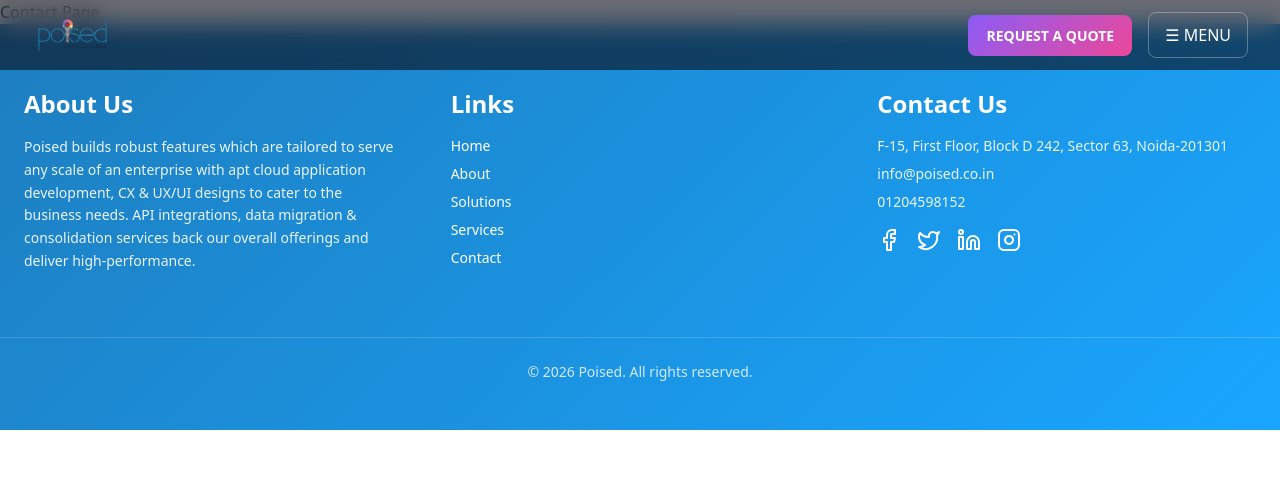
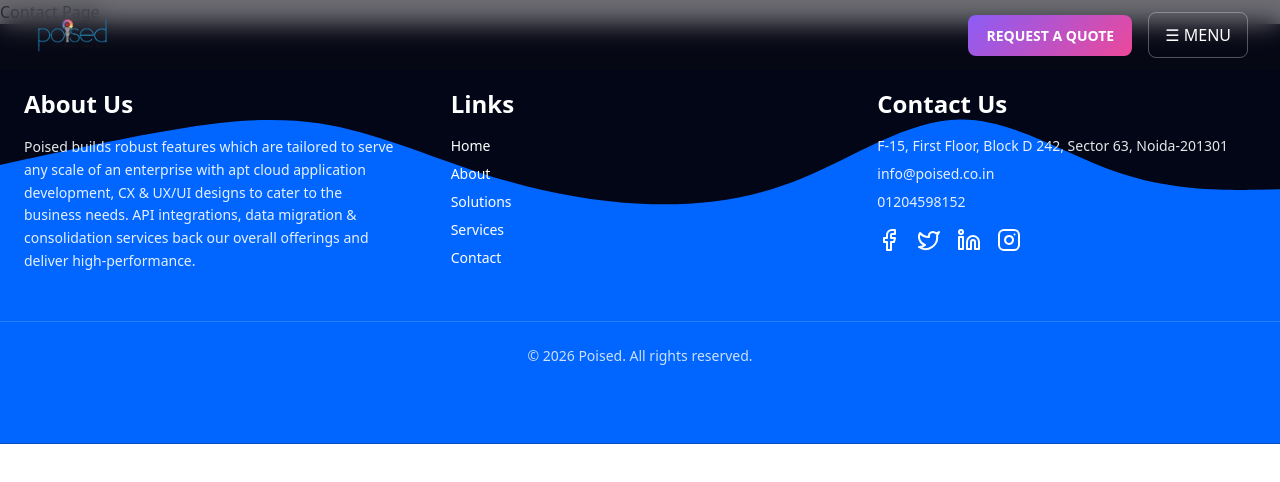
Before and after one commit to kumarkush108/Poised, a React (Vite) app: page /contact in a window 1280 px wide. Shown: the top 482 px of the page. Built offline with nearby package versions, Linux system fonts and the light colour scheme.

Commit message:
add footer svg

```diff
--- a/src/components/layout/Footer.jsx
+++ b/src/components/layout/Footer.jsx
@@ -1,49 +1,45 @@
 import { Facebook, Twitter, Linkedin, Instagram } from "lucide-react";
+// No import needed for public SVG
 
 export default function Footer() {
   return (
     <footer
-      className="relative text-white pt-16 pb-12"
+      className="relative min-h-[420px] text-white pt-16 pb-12"
       style={{
-        background: "linear-gradient(135deg, rgba(5,112,184,0.9) 0%, rgba(0,156,255,0.9) 100%)",
-        color: "#ffffff",
-        paddingBottom: `calc(env(safe-area-inset-bottom) + 3rem)`,
-        backdropFilter: "saturate(180%) blur(10px)",
+        backgroundImage: `url(../../assets/footer-bg.svg)`,
+        backgroundRepeat: "no-repeat",
+        backgroundSize: "cover",
+        backgroundPosition: "bottom center",
+        backgroundColor: "rgb(2, 6, 23)", // Fallback
       }}
     >
-      <div className="max-w-7xl mx-auto px-6 grid grid-cols-1 md:grid-cols-3 gap-12">
-
-        {/* ABOUT US */}
+      {/* Remove debug overlay now */}
+      <div className="max-w-7xl mx-auto px-6 grid grid-cols-1 md:grid-cols-3 gap-12 relative z-10">
+        {/* Your existing content unchanged */}
         <div>
           <h3 className="text-2xl font-bold mb-4">About Us</h3>
-          <p className="text-sm opacity-90 leading-relaxed mb-4">
-            Poised builds robust features which are tailored to serve any scale of an enterprise with apt cloud application development, CX & UX/UI designs to cater to the business needs. API integrations, data migration & consolidation services back our overall offerings and deliver high-performance.
+          <p className="text-sm opacity-90 leading-relaxed">
+            Poised builds robust features which are tailored to serve any scale
+            of an enterprise with apt cloud application development, CX & UX/UI
+            designs to cater to the business needs. API integrations, data
+            migration & consolidation services back our overall offerings and
+            deliver high-performance.
           </p>
         </div>
 
-        {/* QUICK LINKS */}
         <div>
           <h3 className="text-2xl font-bold mb-4">Links</h3>
           <ul className="space-y-2 text-sm">
-            <li>
-              <a href="#home" className="hover:text-cyan-300 transition duration-300">Home</a>
-            </li>
-            <li>
-              <a href="#about" className="hover:text-cyan-300 transition duration-300">About</a>
-            </li>
-            <li>
-              <a href="#solutions" className="hover:text-cyan-300 transition duration-300">Solutions</a>
-            </li>
-            <li>
-              <a href="#services" className="hover:text-cyan-300 transition duration-300">Services</a>
-            </li>
-            <li>
-              <a href="#contact" className="hover:text-cyan-300 transition duration-300">Contact</a>
-            </li>
+            {["Home", "About", "Solutions", "Services", "Contact"].map((item) => (
+              <li key={item}>
+                <a href={`#${item.toLowerCase()}`} className="hover:text-cyan-300 transition">
+                  {item}
+                </a>
+              </li>
+            ))}
           </ul>
         </div>
 
-        {/* CONTACT INFO */}
         <div>
           <h3 className="text-2xl font-bold mb-4">Contact Us</h3>
           <p className="text-sm opacity-90 mb-2">
@@ -52,19 +48,16 @@ export default function Footer() {
           <p className="text-sm opacity-90 mb-2">info@poised.co.in</p>
           <p className="text-sm opacity-90 mb-4">01204598152</p>
 
-          {/* SOCIAL ICONS */}
-          <div className="flex space-x-4 mt-2">
-            <a href="#" className="hover:text-cyan-300 transition duration-300"><Facebook size={24} /></a>
-            <a href="#" className="hover:text-cyan-300 transition duration-300"><Twitter size={24} /></a>
-            <a href="#" className="hover:text-cyan-300 transition duration-300"><Linkedin size={24} /></a>
-            <a href="#" className="hover:text-cyan-300 transition duration-300"><Instagram size={24} /></a>
+          <div className="flex space-x-4">
+            <Facebook className="w-6 h-6 hover:text-cyan-300 cursor-pointer transition-colors" />
+            <Twitter className="w-6 h-6 hover:text-cyan-300 cursor-pointer transition-colors" />
+            <Linkedin className="w-6 h-6 hover:text-cyan-300 cursor-pointer transition-colors" />
+            <Instagram className="w-6 h-6 hover:text-cyan-300 cursor-pointer transition-colors" />
           </div>
         </div>
-
       </div>
 
-      {/* COPYRIGHT */}
-      <div className="mt-12 border-t border-white/20 pt-6 text-center text-sm opacity-80">
+      <div className="mt-12 border-t border-white/20 pt-6 text-center text-sm opacity-80 relative z-10">
         &copy; {new Date().getFullYear()} Poised. All rights reserved.
       </div>
     </footer>
```
Also changed, not shown: public/assets/footer-bg.svg (added), src/assets/footer-bg.svg (added).
